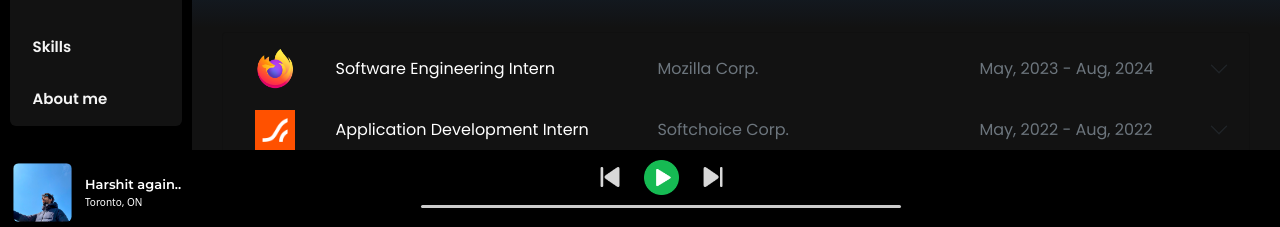
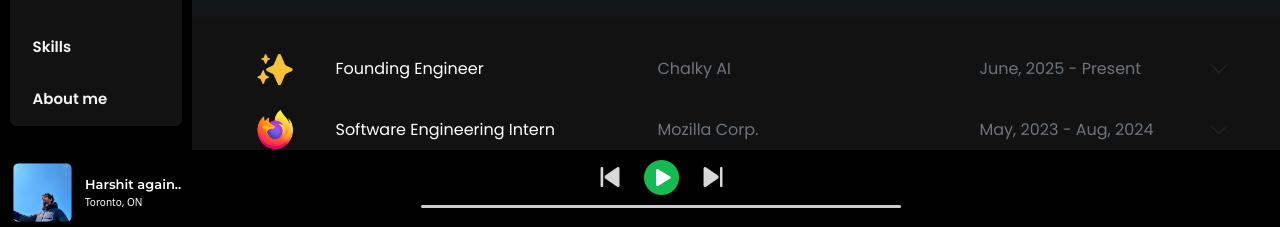
Before and after one commit to HarshitSohaney/Personal-Website, a plain HTML site: page index.html in a window 1280 px wide. Shown: the part 570-797 px from the top of the page. Drawn offline with nearby package versions, Linux system fonts and the light colour scheme; a web font is replaced by a local one.

Commit message:
Add chalky

```diff
--- a/index.html
+++ b/index.html
@@ -237,7 +237,7 @@
                       <tbody>
                         <tr>
                           <td class="background-black">
-                            <h5 class="text-white"> Dean's list 2021, 2022, 2023 </h5>
+                            <h5 class="text-white"> Dean's list 2021 - 2025 </h5>
                             <p class="text-secondary small"> Awarded to students maintaining a CGPA above 3.5 </p>
                           </td>
                         </tr>
--- a/scripts/load.js
+++ b/scripts/load.js
@@ -123,6 +123,15 @@ function loadProjects() {
 
 const experiences = [
   {
+    logo: "Pictures/chalky_temp.png",
+    position: "Founding Engineer",
+    company: "Chalky AI",
+    duration: "June, 2025 - Present",
+    details: [
+      "Building a homeschooling application to improve reading comprehension for children",
+    ]
+  },
+  {
     logo: "Pictures/ff_logo.png",
     position: "Software Engineering Intern",
     company: "Mozilla Corp.",
@@ -199,39 +208,39 @@ const experiences = [
       },
     ],
   },
-  {
-    logo: "Pictures/UOFTAI.jpg",
-    position: "Curriculum Content Lead",
-    company: "UofT AI",
-    duration: "June, 2022 - Dec, 2022",
-    details: [
-      "Lead a team of ten to design the curriculum for an introductory AI program (Learn AI) at UofT AI",
-      "Introduced new lectures targetting real world applications of AI and the philosophy of AI for the future",
-    ],
-    links: [
-      {
-        text: "Link to Curriculum 2022-2023",
-        url: "https://www.uoft.ai/_files/ugd/8f6d2f_62f7cf1a0e0c44859bd0a111282714ed.pdf",
-      },
-    ],
-  },
-  {
-    logo: "Pictures/ICUBE.jpg",
-    position: "Co-creator",
-    company: "Air-Recharging",
-    duration: "Mar, 2021 - Nov, 2021",
-    details: [
-      "Researched on a new rechargeable battery that makes use of the Earth's magnetic field to self-charge",
-      "Accepted into the ICUBE LEAP Startup League to improve our business model and move further with the venture",
-      "Obtained the second place prize at the ENACTUS UofT Innovation Pitch Competition",
-    ],
-    links: [
-      {
-        text: "Link to Curriculum 2022-2023",
-        url: "https://www.uoft.ai/_files/ugd/8f6d2f_62f7cf1a0e0c44859bd0a111282714ed.pdf",
-      },
-    ],
-  },
+  // {
+  //   logo: "Pictures/UOFTAI.jpg",
+  //   position: "Curriculum Content Lead",
+  //   company: "UofT AI",
+  //   duration: "June, 2022 - Dec, 2022",
+  //   details: [
+  //     "Lead a team of ten to design the curriculum for an introductory AI program (Learn AI) at UofT AI",
+  //     "Introduced new lectures targetting real world applications of AI and the philosophy of AI for the future",
+  //   ],
+  //   links: [
+  //     {
+  //       text: "Link to Curriculum 2022-2023",
+  //       url: "https://www.uoft.ai/_files/ugd/8f6d2f_62f7cf1a0e0c44859bd0a111282714ed.pdf",
+  //     },
+  //   ],
+  // },
+  // {
+  //   logo: "Pictures/ICUBE.jpg",
+  //   position: "Co-creator",
+  //   company: "Air-Recharging",
+  //   duration: "Mar, 2021 - Nov, 2021",
+  //   details: [
+  //     "Researched on a new rechargeable battery that makes use of the Earth's magnetic field to self-charge",
+  //     "Accepted into the ICUBE LEAP Startup League to improve our business model and move further with the venture",
+  //     "Obtained the second place prize at the ENACTUS UofT Innovation Pitch Competition",
+  //   ],
+  //   links: [
+  //     {
+  //       text: "Link to Curriculum 2022-2023",
+  //       url: "https://www.uoft.ai/_files/ugd/8f6d2f_62f7cf1a0e0c44859bd0a111282714ed.pdf",
+  //     },
+  //   ],
+  // },
 ];
 
 function generateExperienceHTML() {
```
Also changed, not shown: Pictures/chalky_temp.png (added).
